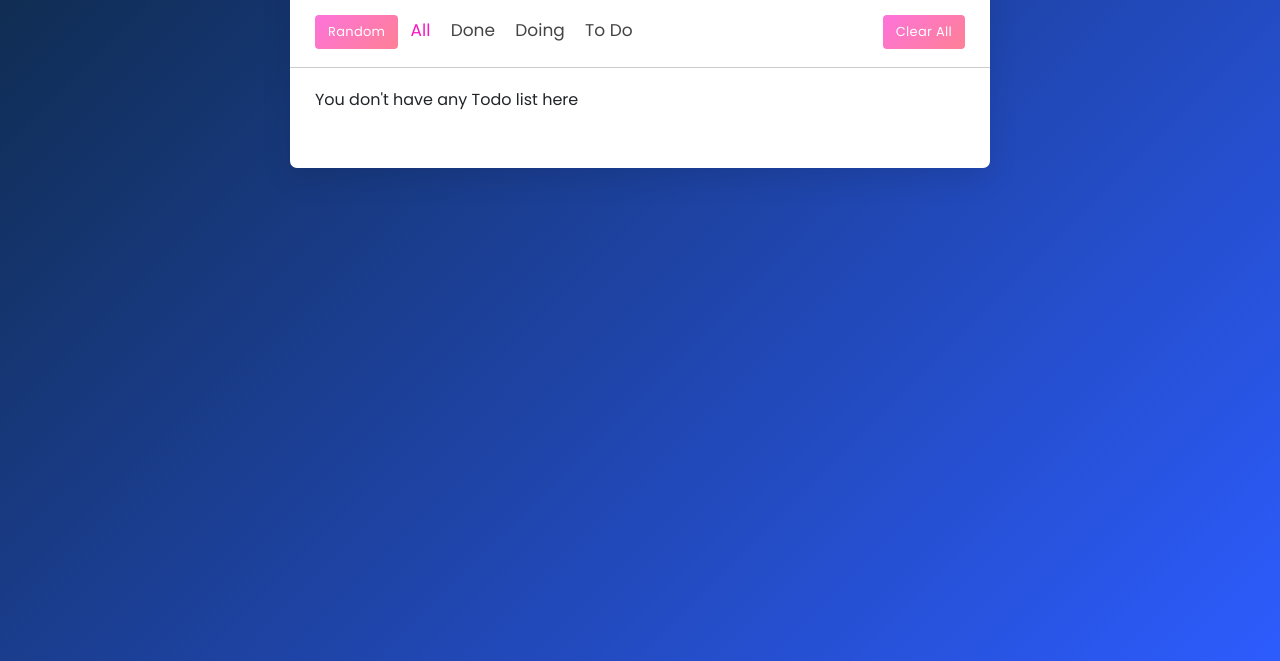
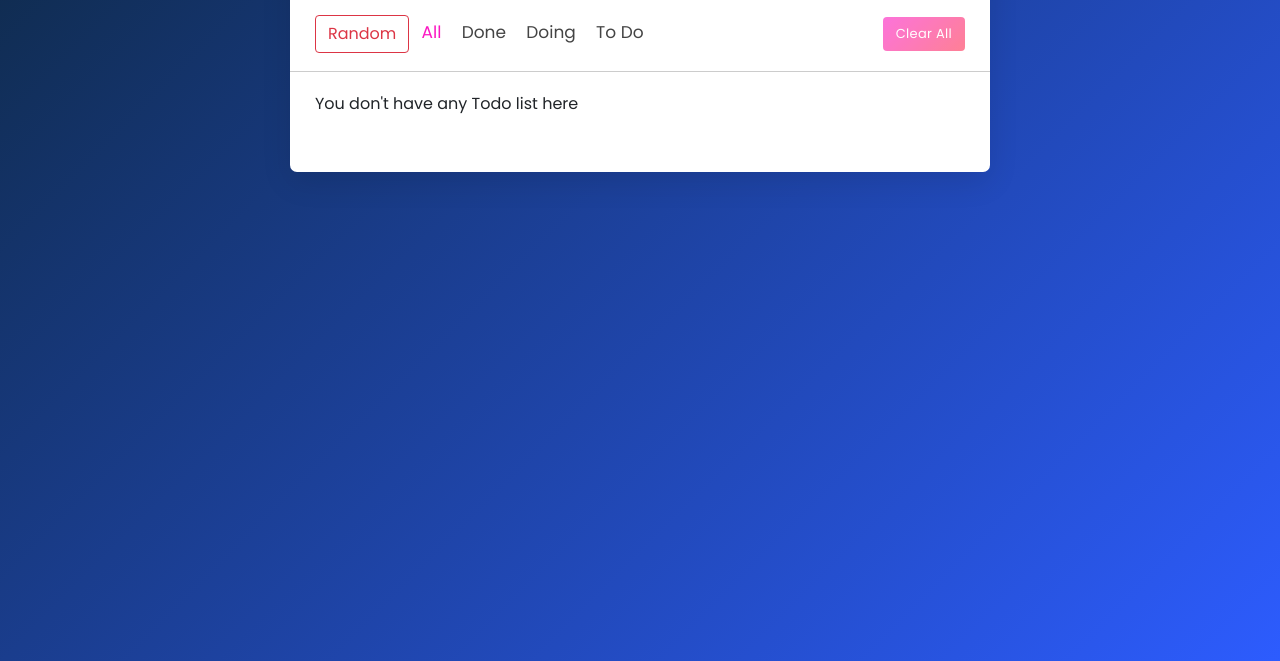
Before and after one commit to lyndalili/mytodolist, a plain HTML site: page index.html in a window 1280 px wide. Shown: the part 276-937 px from the top of the page. Drawn offline with nearby package versions, Linux system fonts and the light colour scheme.

Commit message:
fisrtcommit

```diff
--- a/index.html
+++ b/index.html
@@ -23,7 +23,7 @@
         </div>
         <div class="controls">
             <div class="filters">
-                <button type="button" onclick="generateRandomTask()" class="btnn">Random</button>
+                <button type="button" onclick="generateRandomTask()" class="btn btn-outline-danger">Random</button>
 
                 <span class="active" id="all">All</span>
                 <span id="completed">Done</span>
--- a/script.js
+++ b/script.js
@@ -103,7 +103,7 @@ taskInput.addEventListener("keyup", e => {
         localStorage.setItem("todo-list", JSON.stringify(todos))
         showTodo(document.querySelector("span.active").id)
     }
-});
+})
 
 function generateRandomTask() {
     let randomTasks = [
@@ -146,7 +146,8 @@ function generateRandomTask() {
         !checkTask.length ? clearAll.classList.remove("active") : clearAll.classList.add("active")
         taskBox.offsetHeight >= 300 ? taskBox.classList.add("overflow") : taskBox.classList.remove("overflow")
     }
+
     todos.push(task)
-    showTodo("all")
+    showTodo('all')
 
 }
```
